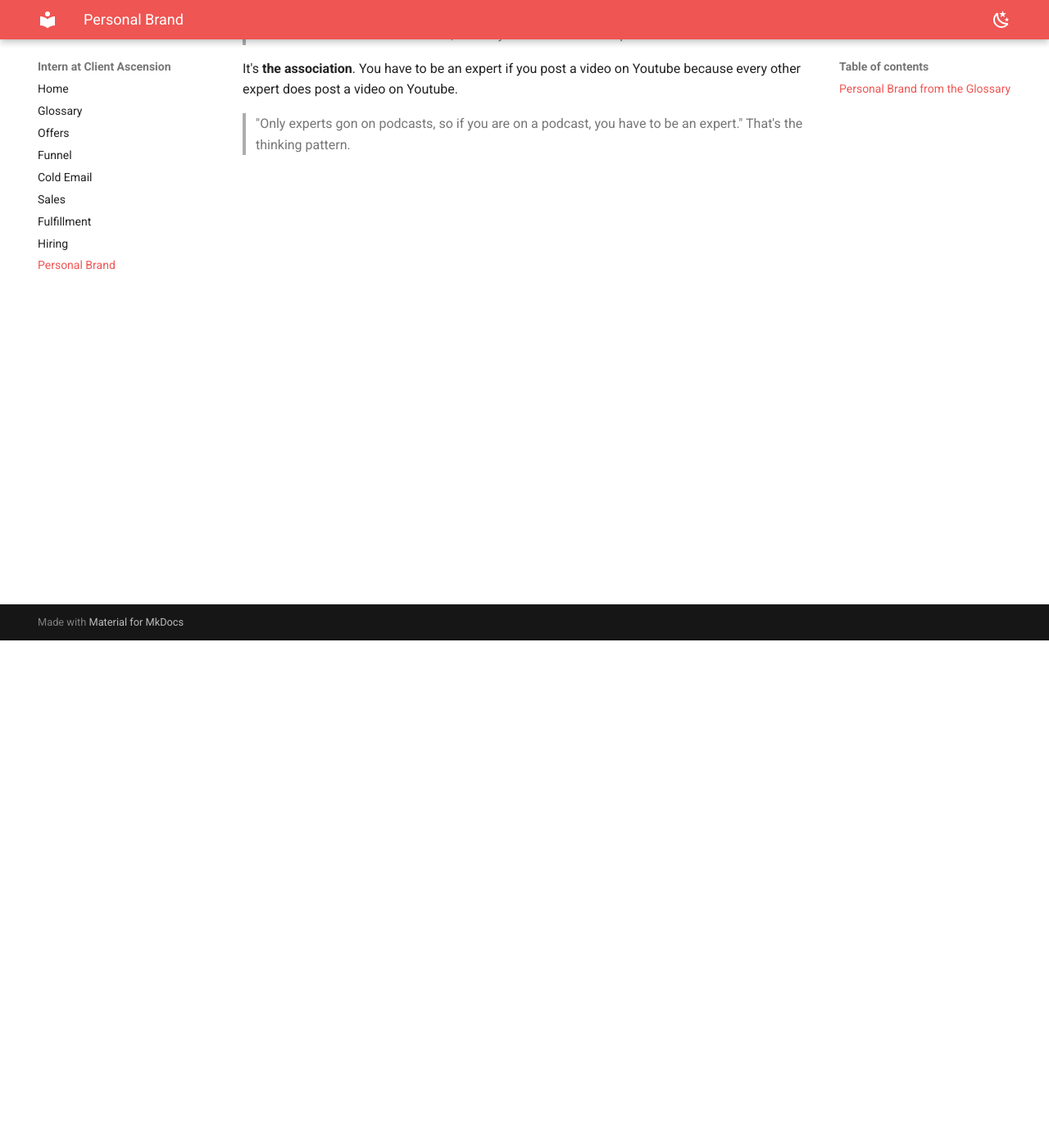
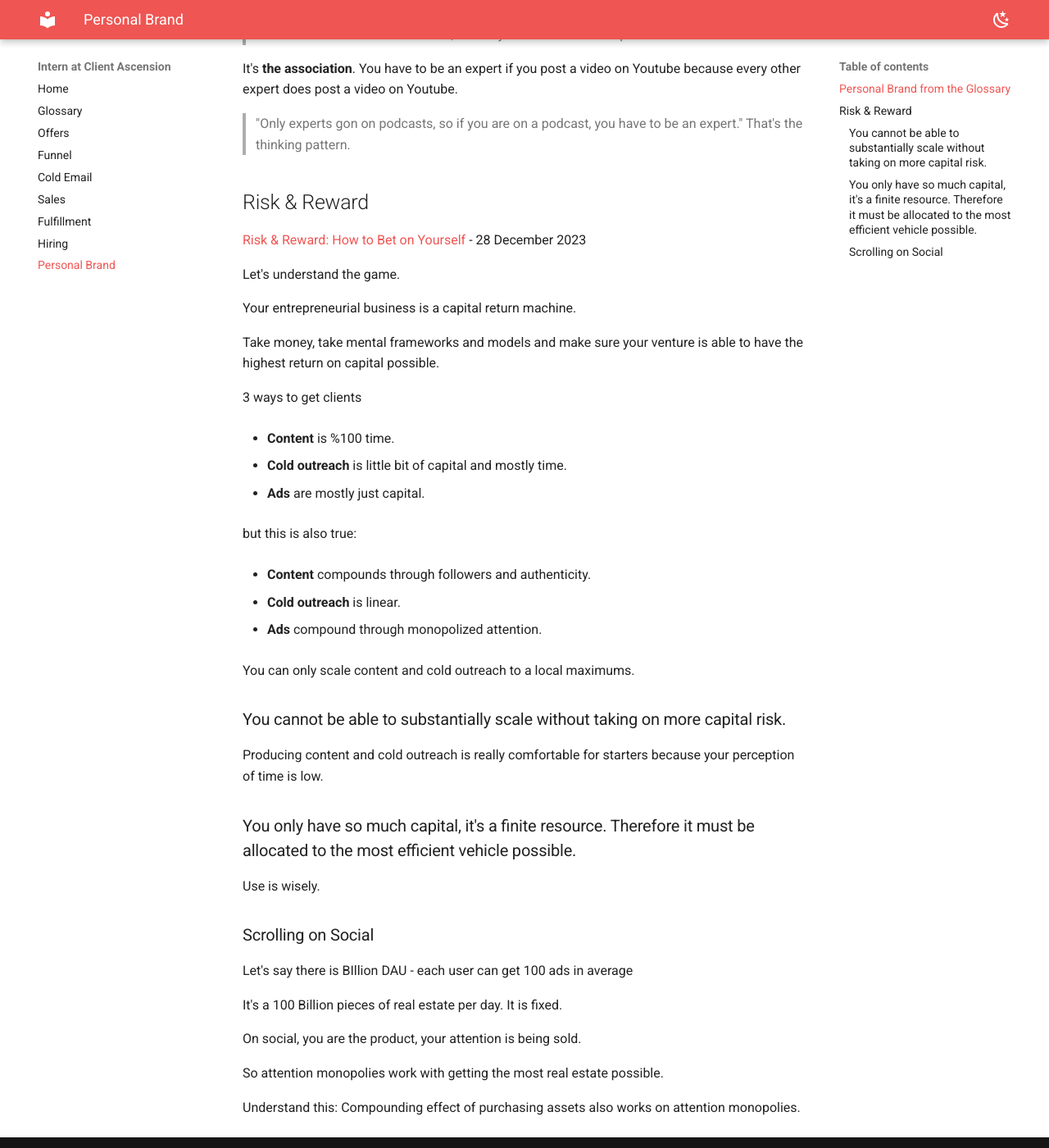
Before and after one commit to kantarcise/stopbeingpoor, an MkDocs documentation site: the page built from docs/personal_brand.md, in a window 1280 px wide and 1400 px high, scrolled down 619 px. Shown: the whole window at 82% size. Built offline with MkDocs 1.6.1 and Material for MkDocs 9.7.7, drawn with Linux system fonts in a browser that asks for light colours.

```diff
--- a/docs/personal_brand.md
+++ b/docs/personal_brand.md
@@ -23,3 +23,51 @@ Daniel banger:
 It's **the association**. You have to be an expert if you post a video on Youtube because every other expert does post a video on Youtube.
 
 > "Only experts gon on podcasts, so if you are on a podcast, you have to be an expert." That's the thinking pattern.
+
+## Risk & Reward
+
+[Risk & Reward: How to Bet on Yourself](https://www.youtube.com/watch?v=MfPiG96S0zI) - 28 December 2023
+
+Let's understand the game.
+
+Your entrepreneurial business is a capital return machine.
+
+Take money, take mental frameworks and models and make sure your venture is able to have the highest return on capital possible.
+
+3 ways to get clients
+
+- **Content** is %100 time.
+
+- **Cold outreach** is little bit of capital and mostly time.
+
+- **Ads** are mostly just capital.
+
+but this is also true:
+
+- **Content** compounds through followers and authenticity.
+
+- **Cold outreach** is linear.
+
+- **Ads** compound through monopolized attention.
+
+You can only scale content and cold outreach to a local maximums.
+
+### You cannot be able to substantially scale without taking on more capital risk.
+
+Producing content and cold outreach is really comfortable for starters because your perception of time is low.
+
+### You only have so much capital, it's a finite resource. Therefore it must be allocated to the most efficient vehicle possible.
+
+Use is wisely.
+
+### Scrolling on Social
+
+Let's say there is BIllion DAU - each user can get 100 ads in average
+
+It's a 100 Billion pieces of real estate per day. It is fixed.
+
+On social, you are the product, your attention is being sold.
+
+So attention monopolies work with getting the most real estate possible.
+
+Understand this: Compounding effect of purchasing assets also works on attention monopolies.
```
Also changed, not shown: docs/glossary.md (+17 -0 lines), 1 other file.
